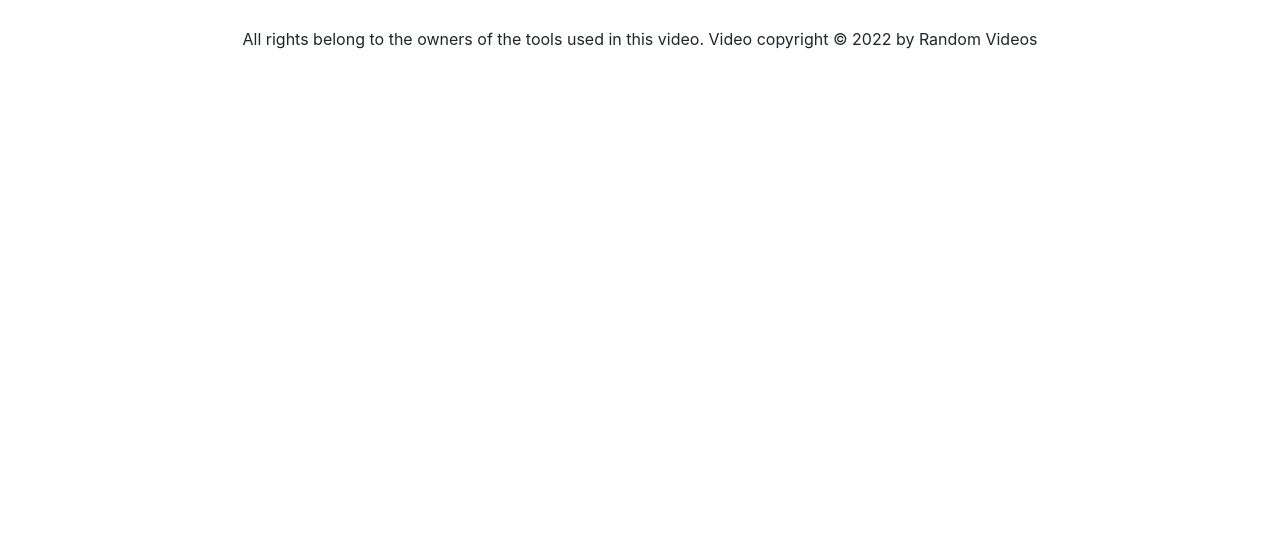
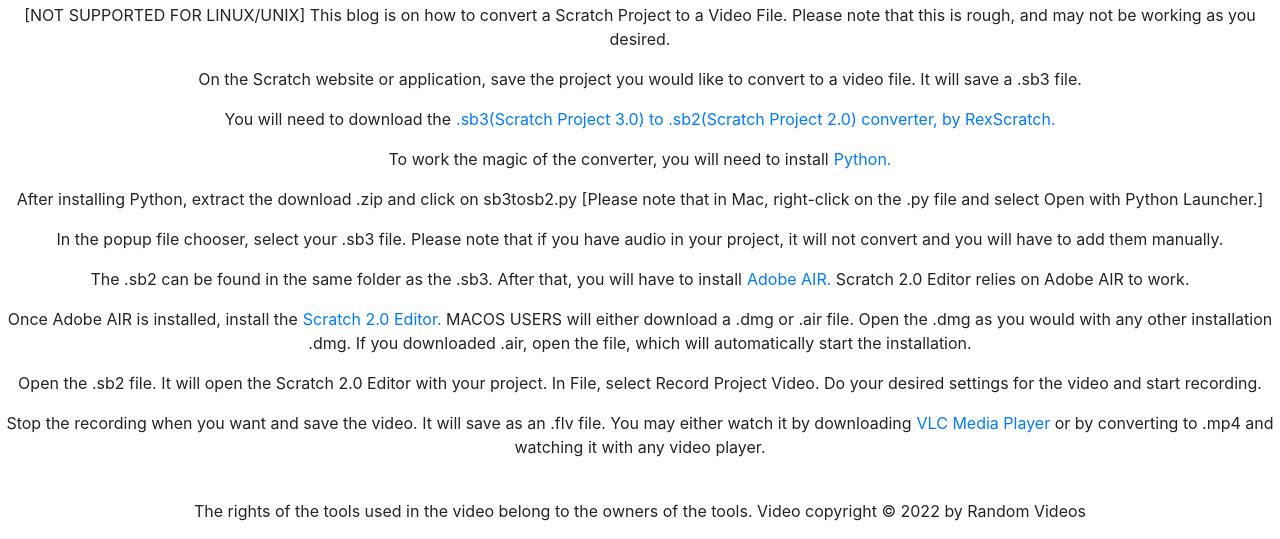
Before and after one commit to avs-7/scratchtovideo, a PHP site: page / in a window 1280 px wide. Shown: the part 398-937 px from the top of the page. Before the commit the page ends 447 px from the top, so only its background shows below. Run offline with PHP 8.4, Linux system fonts and the light colour scheme.

Commit message:
updated index and sty;e

```diff
--- a/index.html
+++ b/index.html
@@ -19,10 +19,22 @@
   <div class="wrapper">
     <iframe width="500" height="315" src="https://www.youtube.com/embed/Qu3PHNss7XE" title="YouTube video player" frameborder="0" allow="accelerometer; autoplay; clipboard-write; encrypted-media; gyroscope; picture-in-picture" allowfullscreen></iframe>
     <a href="https://www.youtube.com/watch?v=Qu3PHNss7XE">Watch on YouTube</a>
+    <div>
+      <p>[NOT SUPPORTED FOR LINUX/UNIX] This blog is on how to convert a Scratch Project to a Video File. Please note that this is rough, and may not be working as you desired.</p>
+      <p>On the Scratch website or application, save the project you would like to convert to a video file. It will save a .sb3 file.</p>
+      <p>You will need to download the<a href="https://github.com/RexScratch/sb3tosb2">.sb3(Scratch Project 3.0) to .sb2(Scratch Project 2.0) converter, by RexScratch.</a></p>
+      <p>To work the magic of the converter, you will need to install<a href="https://python.org/downloads">Python.</a></p>
+      <p>After installing Python, extract the download .zip and click on sb3tosb2.py [Please note that in Mac, right-click on the .py file and select Open with Python Launcher.]</p>
+      <p>In the popup file chooser, select your .sb3 file. Please note that if you have audio in your project, it will not convert and you will have to add them manually.</p>
+      <p>The .sb2 can be found in the same folder as the .sb3. After that, you will have to install<a href="https://airsdk.harman.com/runtime">Adobe AIR.</a> Scratch 2.0 Editor relies on Adobe AIR to work.</p>
+      <p>Once Adobe AIR is installed, install the<a href="https://scratch.mit.edu/download/scratch2">Scratch 2.0 Editor.</a> MACOS USERS will either download a .dmg or .air file. Open the .dmg as you would with any other installation .dmg. If you downloaded .air, open the file, which will automatically start the installation.</p>
+      <p>Open the .sb2 file. It will open the Scratch 2.0 Editor with your project. In File, select Record Project Video. Do your desired settings for the video and start recording.</p>
+      <p>Stop the recording when you want and save the video. It will save as an .flv file. You may either watch it by downloading<a href="https://www.videolan.org/vlc/">VLC Media Player</a> or by converting to .mp4 and watching it with any video player.</p>
+    </div>
   </div>
   <br>
   <footer>
-    <p>All rights belong to the owners of the tools used in this video. Video copyright &copy; 2022 by Random Videos</p>
+    <p>The rights of the tools used in the video belong to the owners of the tools. Video copyright &copy; 2022 by Random Videos</p>
   </footer>
 </body>
 </html>
--- a/style.css
+++ b/style.css
@@ -12,6 +12,6 @@
     padding-left: 5px;
     margin: auto;
 }
-footer p{
+p{
     text-align: center;
 }
```
